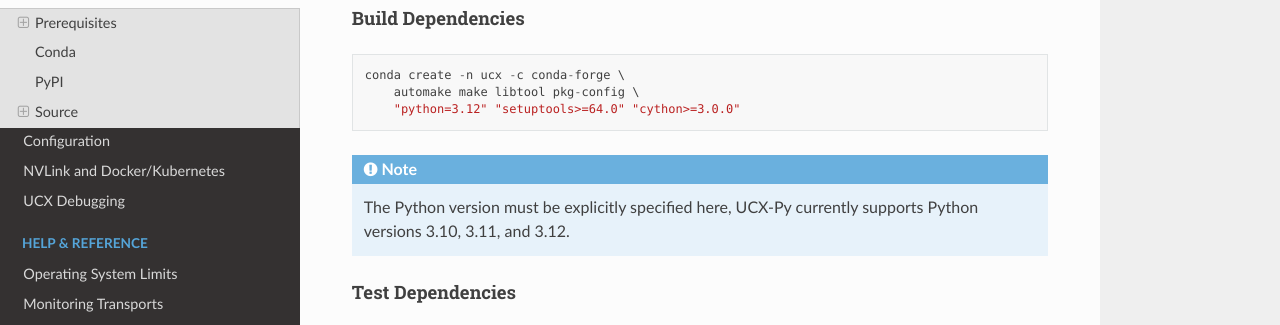
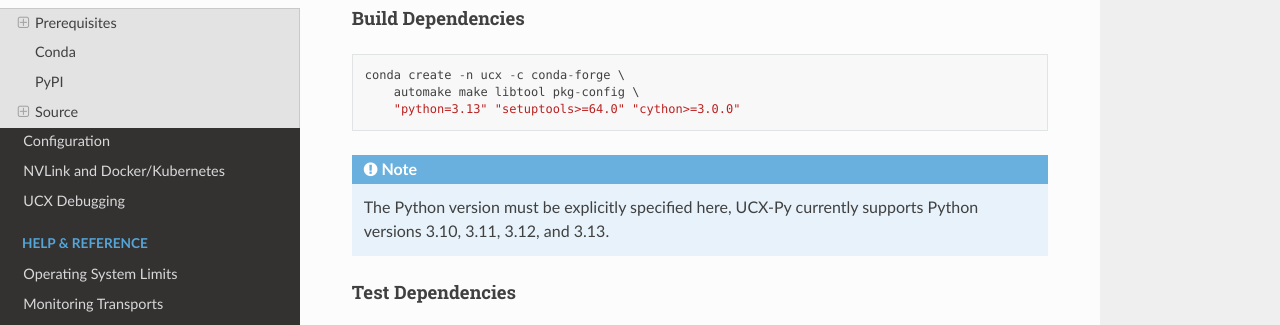
Before and after one commit to rapidsai/ucx-py, a Sphinx documentation site: the page built from docs/source/install.rst, in a window 1280 px wide and 900 px high, scrolled down 1693 px. Shown: the part 158-483 px from the top of the window. Built offline with Sphinx 7.4.7 and the Read the Docs theme 3.1.0, drawn with Linux system fonts in a browser that asks for light colours; the version number could not be read and is left out.

Commit message:
Add support for Python 3.13

```diff
--- a/dependencies.yaml
+++ b/dependencies.yaml
@@ -124,8 +124,12 @@
             packages:
               - python=3.12
           - matrix:
+              py: "3.13"
             packages:
-              - python>=3.10,<3.13
+              - python=3.13
+          - matrix:
+            packages:
+              - python>=3.10,<3.14
   build_python:
     common:
       - output_types: [conda, requirements, pyproject]
--- a/docs/source/install.rst
+++ b/docs/source/install.rst
@@ -93,11 +93,11 @@
 
     conda create -n ucx -c conda-forge \
         automake make libtool pkg-config \
-        "python=3.12" "setuptools>=64.0" "cython>=3.0.0"
+        "python=3.13" "setuptools>=64.0" "cython>=3.0.0"
 
 .. note::
     The Python version must be explicitly specified here, UCX-Py currently supports
-    Python versions 3.10, 3.11, and 3.12.
+    Python versions 3.10, 3.11, 3.12, and 3.13.
 
 Test Dependencies
 ^^^^^^^^^^^^^^^^^
```
Also changed, not shown: 4 other files.
